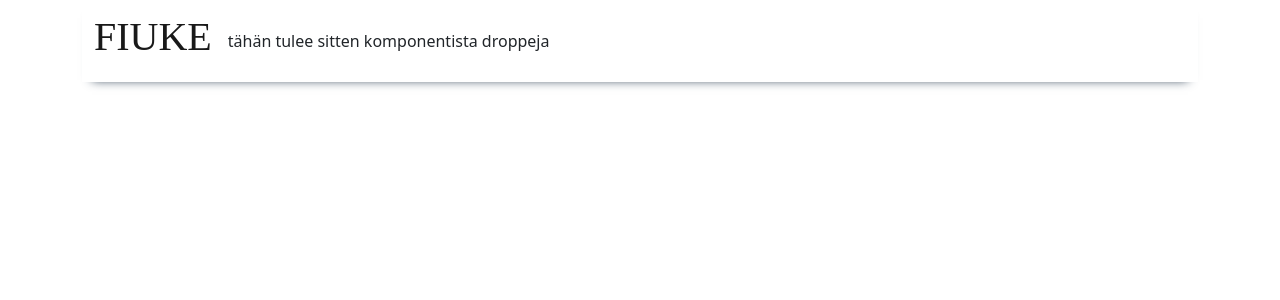
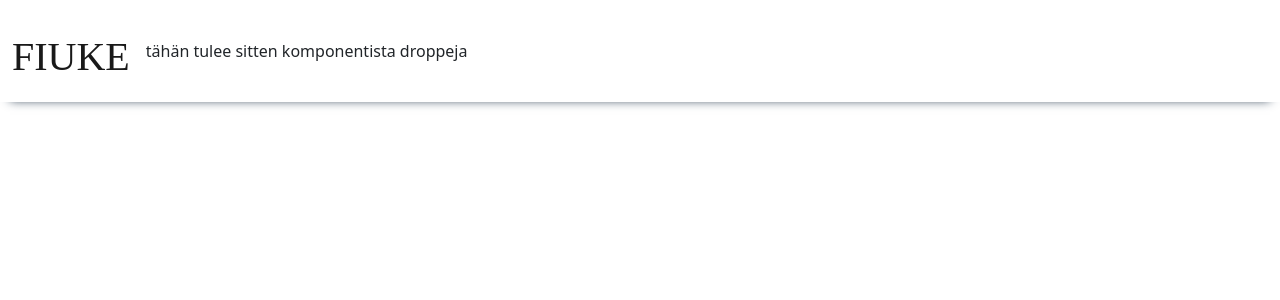
Before and after one commit to tuomsa/Verkkokauppa, a React (Create React App) app: page / in a window 1280 px wide. Shown: the top 300 px of the page. Built offline with nearby package versions, Linux system fonts and the light colour scheme.

Commit message:
pientä päivitys app.js ,että skaalautuu paremmin komponentit

```diff
--- a/src/App.js
+++ b/src/App.js
@@ -3,9 +3,9 @@ import './App.css';
 
 function App() {
   return (
-    <div className="container">
+    <>
       <Navbar/>
-    </div>
+    </>
   );
 }
 
--- a/src/components/navbar.css
+++ b/src/components/navbar.css
@@ -2,9 +2,9 @@ nav {
   box-shadow: rgb(38, 57, 77) 0px 8px 10px -10px;
 }
 h1 {
+  padding-top: 20px;
   font-family:'Comic Sans';
 }
-
 .navbar-toggler {
   border: none !important;
 }
--- a/src/components/navbar.js
+++ b/src/components/navbar.js
@@ -4,6 +4,7 @@ import './navbar.css'
 export default function Navbar() {
 
   return (
+
     <nav id="navbar" className="navbar navbar-expand-lg">
       <div className="container-fluid">
         <a id="header" className="navbar-brand">
@@ -16,5 +17,6 @@ export default function Navbar() {
         </div>
       </div>
     </nav>
+
   )
 }
```
